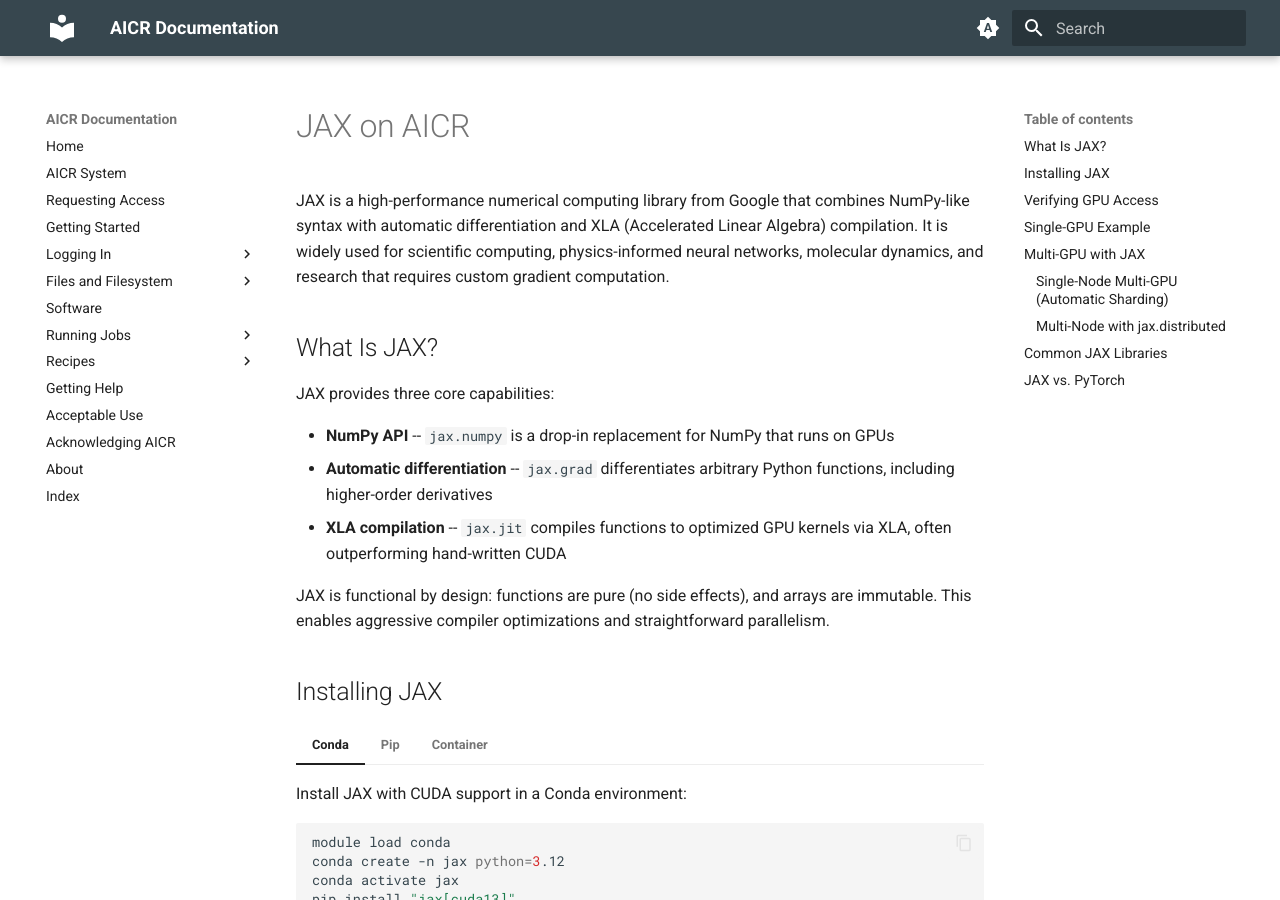
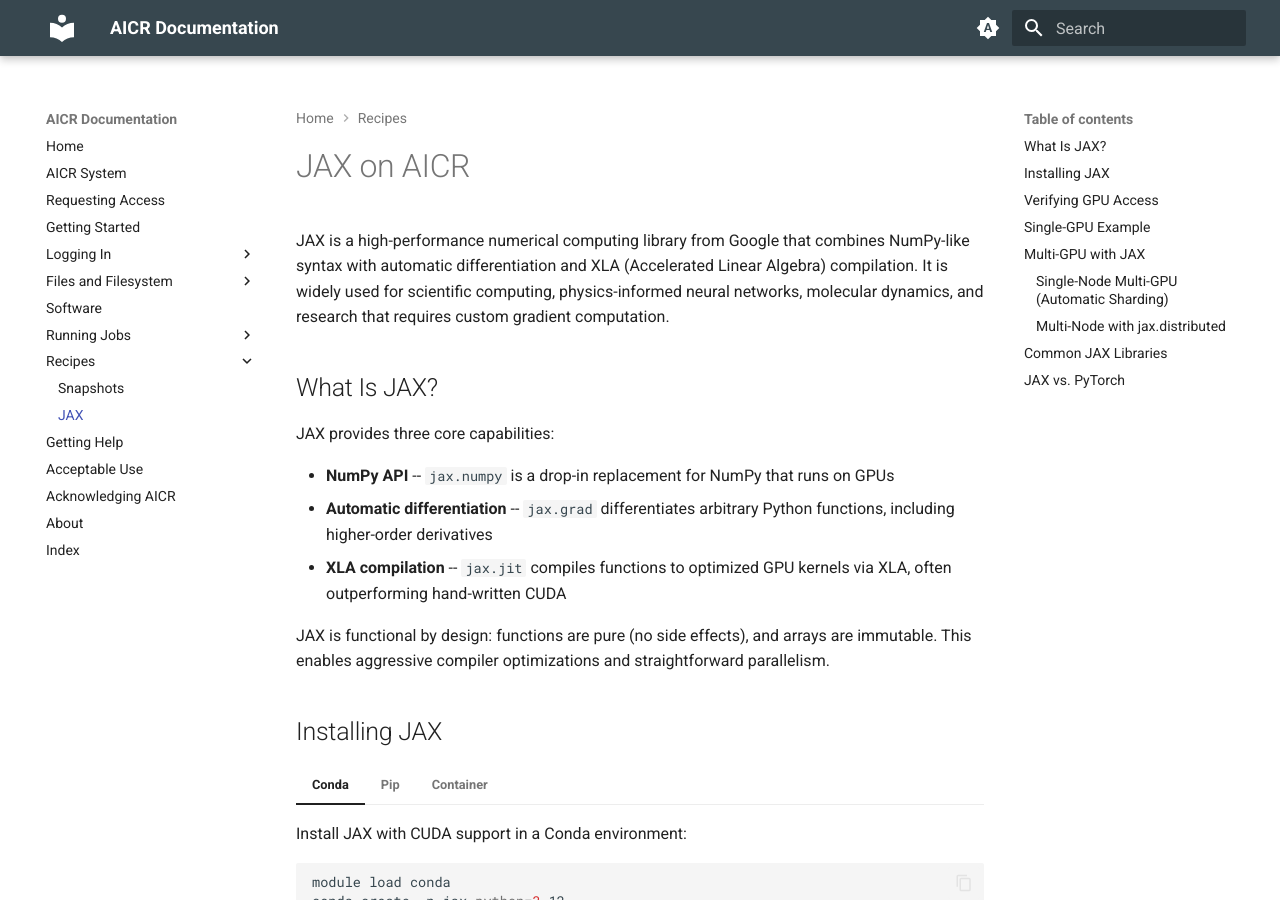
Before and after one commit to mghpcc/aicr-docs-edit, an MkDocs documentation site: the page built from docs/recipes/jax.md, in a window 1280 px wide and 900 px high. Built offline with MkDocs 1.6.1 and Material for MkDocs 9.7.7, drawn with Linux system fonts in a browser that asks for light colours.

Commit message:
updating mkdocs

```diff
--- a/mkdocs.yml
+++ b/mkdocs.yml
@@ -21,6 +21,7 @@ nav:
 #    - Troubleshooting: running-jobs/troubleshooting.md
   - Recipes:
     - Snapshots: restoring-data.md
+    - JAX: recipes/jax.md
   - Getting Help: getting-help.md
   - Acceptable Use: acceptable-use.md
   - Acknowledging AICR: acknowledging-aicr.md
```
